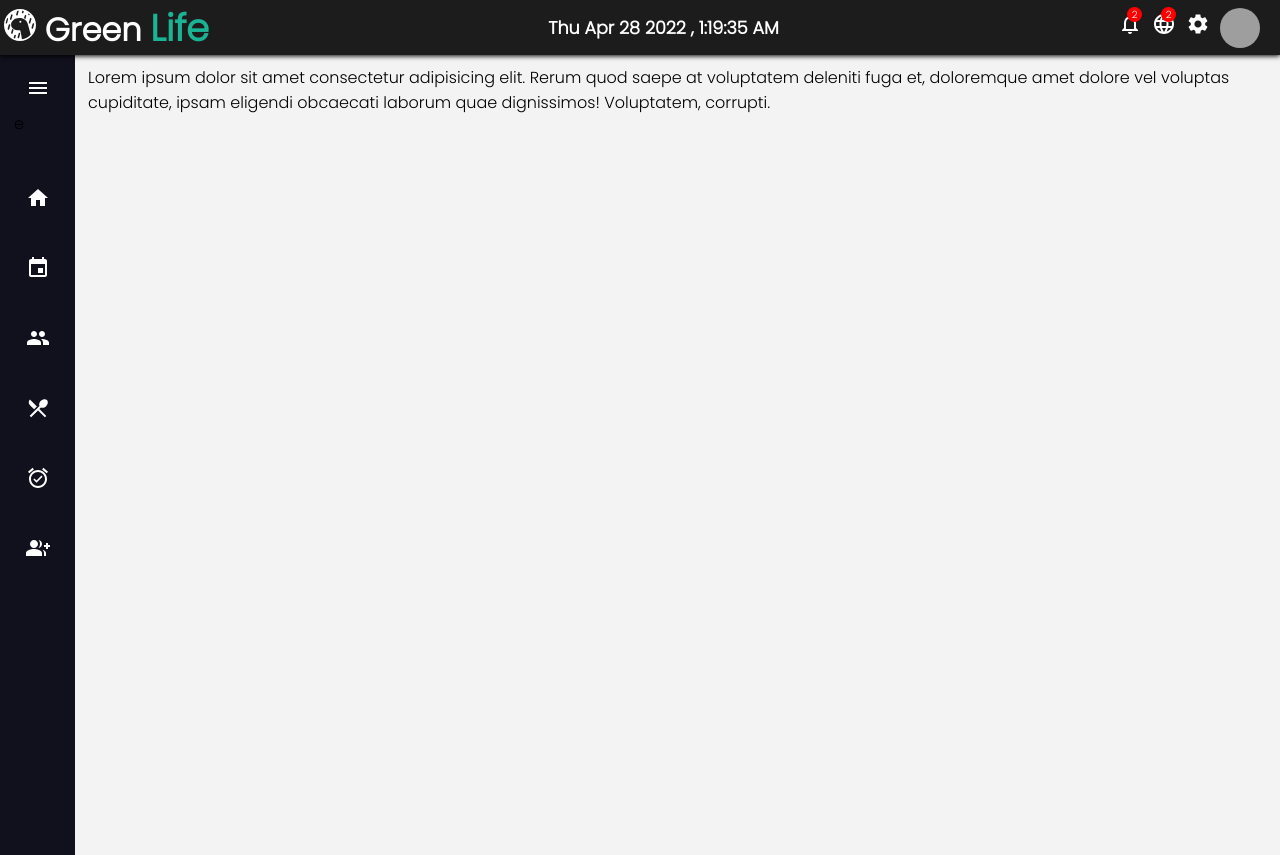
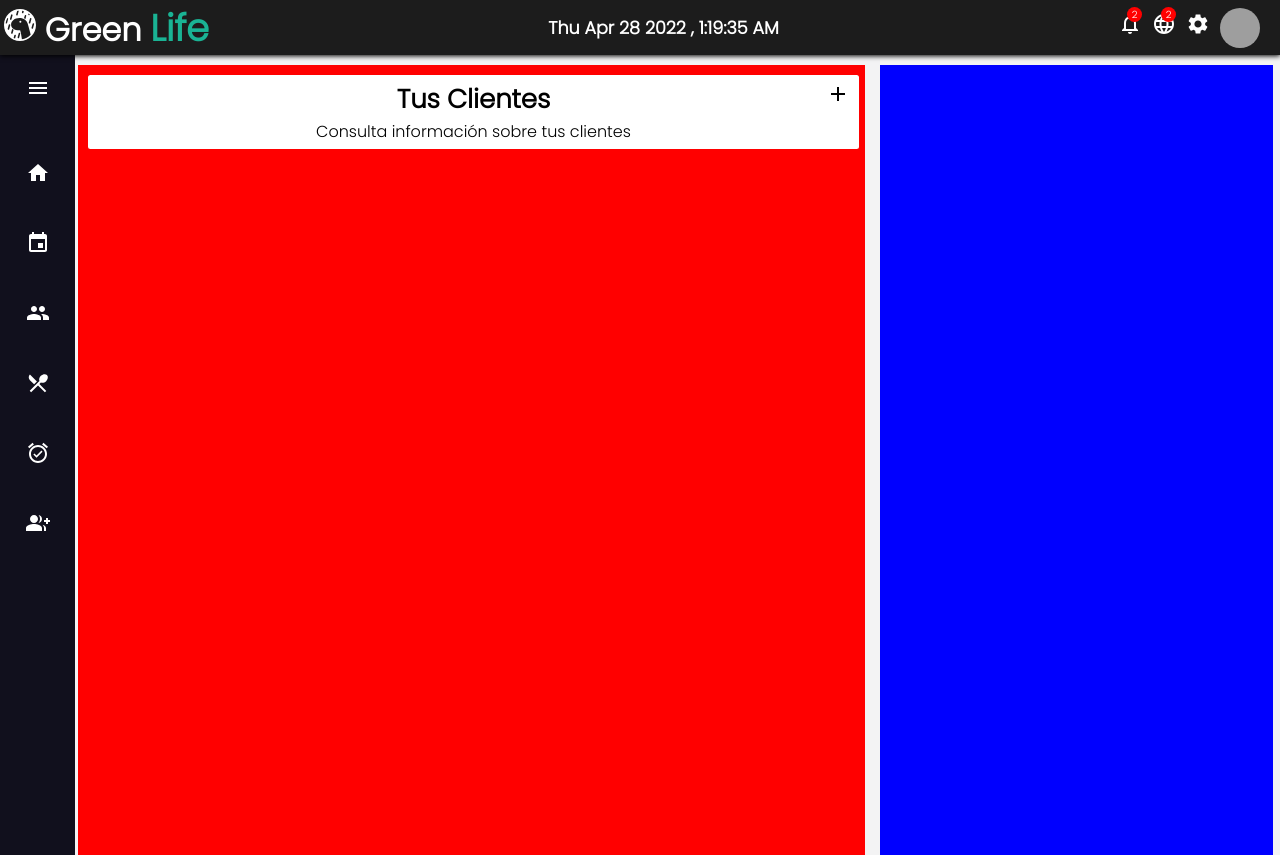
Before and after one commit to AlfredDev/Nutrition-App, a React (Create React App) app in the folder Fronted/: page / in a window 1280 px wide. Built offline with nearby package versions, Linux system fonts and the light colour scheme; grey boxes are pictures that could not be loaded.

Commit message:
Add files via upload

```diff
--- a/Fronted/package.json
+++ b/Fronted/package.json
@@ -12,6 +12,7 @@
     "@testing-library/jest-dom": "^5.16.4",
     "@testing-library/react": "^13.1.0",
     "@testing-library/user-event": "^13.5.0",
+    "axios": "^0.27.2",
     "react": "^18.0.0",
     "react-dom": "^18.0.0",
     "react-icons": "^4.3.1",
--- a/Fronted/src/App.js
+++ b/Fronted/src/App.js
@@ -12,11 +12,14 @@ import Recetas from './Components/Pages/recetas/Recetas';
 import Consultas from './Components/Pages/consultas/Consultas';
 import SidebarEx from "./Components/SideBarAx/SidebarEx";
 import AddCliente from './Components/Modal/AddCliente/AddCliente';
+// import Login from './Components/Login/Login';
 
 
 function App() {
   return (
     <>
+
+
       <BrowserRouter>
         <Header></Header>
         <SidebarEx />
--- a/Fronted/src/Components/Modal/AddCliente/AddCliente.jsx
+++ b/Fronted/src/Components/Modal/AddCliente/AddCliente.jsx
@@ -1,6 +1,6 @@
 import React from "react";
 import { useState } from "react";
-import ExitToAppIcon from '@mui/icons-material/ExitToApp';
+import ExitToAppIcon from "@mui/icons-material/ExitToApp";
 import "./addmodal.css";
 import { Link } from "react-router-dom";
 
@@ -16,13 +16,22 @@ function AddCliente() {
         <div className="modal">
           <div className="overlay">
             <div className="modal-content">
-            <Link to="/" className="close-modal">
-                <i><ExitToAppIcon/></i>
-              </Link>
-              <br/>
-              <h2>Hello Model</h2>
-              <p>Lorem ipsum dolor sit amet consectetur, adipisicing elit. Culpa, fugit. Quae delectus aspernatur quibusdam, accusamus non tempora obcaecati necessitatibus ducimus magni natus deleniti dicta laborum ipsa, ea repudiandae, iste vitaesssssssssssss.</p>
-
+              <div className="modal-header">
+                <Link to="/" className="close-modal">
+                  <i>
+                    {" "}
+                    <ExitToAppIcon />{" "}
+                  </i>
+                </Link>
+                <div className="modal-title">
+                  <div className="title">Registrar el cliente</div>
+                </div>
+                <div className="modal-description">
+                  <div class="description">
+                    Registra tu cliente y sigue programando la cita
+                  </div>
+                </div>
+              </div>
             </div>
           </div>
         </div>
--- a/Fronted/src/Components/Modal/AddCliente/addmodal.css
+++ b/Fronted/src/Components/Modal/AddCliente/addmodal.css
@@ -3,9 +3,13 @@
 
 .close-modal {
      position: absolute;
-     top: 10px;
-     right: 10px;
-     padding: 5px 7px;
+     right: -14px;
+     margin-top: -10px;
+     -webkit-appearance: none;
+     padding: 0;
+     cursor: pointer;
+     background: 0 0;
+     border: 0;
  }
 
 
@@ -24,25 +28,55 @@
  }
 
  .modal-content {
-     position: absolute;
+     position: relative;
      top: 40%;
      left: 50%;
      transform: translate(-50%, -50%);
      line-height: 1.4;
+     background-clip: padding-box;
+     box-shadow: 0 1px 3px rgb(0 0 0 / 30%);
      background: #f1f1f1;
      padding: 14px 28px;
-     border-radius: 3px;
+     border-radius: 4px;
      max-width: 600px;
      min-width: 300px;
  }
 
- .modal-content a{
-     text-decoration: none;
-     color: black;
-     height: 50px;
-     min-width: 50px;
+ .modal-content a i{
+    height: 50px;
+    min-width: 50px;
+    border-radius: 12px;
+    line-height: 50px;
+    text-align: center;
+    position: relative;
+    top: 6px;
+    left: 2px;
  }
 
- h2{
-      text-align: center;
+ .modal-title {
+     text-align: center;
+     font-size:26px;
+     font-weight:700;
+
  }
+
+ .modal-title  title{
+     font-size:1.1rem;
+ }
+
+ .modal-header  .description {
+     font-size:1em;
+     text-align: center;
+     font-weight: 200;
+ }
+
+ .modal-body {
+     padding:20px 30px;
+     padding: top 0;
+     background:none;
+ }
+
+ form{
+     display:block;
+     margin:0 ;
+ }
--- a/Fronted/src/Components/Pages/home/Home.jsx
+++ b/Fronted/src/Components/Pages/home/Home.jsx
@@ -1,9 +1,28 @@
 import React from "react";
 import "./home.css";
+import AddIcon from "@mui/icons-material/Add";
+import { Link } from "react-router-dom";
+import Title from "../../Title/Title";
+
 function Home() {
   return (
     <div className="home">
-      Lorem ipsum dolor sit amet consectetur adipisicing elit. Rerum quod saepe at voluptatem deleniti fuga et, doloremque amet dolore vel voluptas cupiditate, ipsam eligendi obcaecati laborum quae dignissimos! Voluptatem, corrupti.
+      <div className="content">
+        <div className="user-panel">
+          <div className="user-content">
+            <div className="modal-header">
+              <Link to="/" className="close-modal">
+                <i>
+                  {" "}
+                  <AddIcon />{" "}
+                </i>
+              </Link>
+              <Title titulo="Tus Clientes" description="Consulta información sobre tus clientes"/>
+            </div>
+          </div>
+        </div>
+        <div className="estadisticas"></div>
+      </div>
     </div>
   );
 }
--- a/Fronted/src/Components/Pages/home/home.css
+++ b/Fronted/src/Components/Pages/home/home.css
@@ -1,3 +1,56 @@
-.home{
-    flex: 5;
+.home {
+  flex: 5;
 }
+
+.content {
+  display: flex;
+  width: 100%;
+  /* background-color: #fff; */
+  height: 100vh;
+}
+
+.user-panel {
+  flex: 2;
+  background: red;
+  justify-content: center;
+  align-items: center;
+  margin-left: -10px;
+}
+
+.estadisticas {
+  flex: 1;
+  background: blue;
+  margin-left: 15px;
+}
+
+.user-content {
+  background: white;
+  width: 98%;
+  position: relative;
+  min-height: 1px;
+
+  margin-top: 10px;
+    margin-left: 10px;
+    margin-bottom: 10px;
+  padding: 5px;
+  border-radius:2.5px;
+}
+.modal-header a {
+  text-decoration: none;
+  color: black;
+  display: flex;
+  align-items: center;
+  transition: all 0.4s ease;
+  border-radius: 12px;
+  white-space: nowrap;
+  font-size: 24px;
+}
+.modal-header a i {
+    height: 50px;
+    min-width: 50px;
+    border-radius: 12px;
+    text-align: center;
+    position: relative;
+    top: 10px;
+    right: 10px;
+}
--- a/Fronted/src/Components/SideBarAx/SidebarEx.jsx
+++ b/Fronted/src/Components/SideBarAx/SidebarEx.jsx
@@ -60,7 +60,7 @@ const SidebarEx = () => {
         <div class="logo">
           <div class="logo_name"> Dashboard </div>
         </div>
-        e
+
         <i
           class="bx"
           id="btn"
--- /dev/null
+++ b/Fronted/src/Components/Title/Title.jsx
@@ -0,0 +1,21 @@
+import React from "react";
+import "./title.css";
+
+function Title(props) {
+  return (
+    <>
+      <div className="modal-header">
+        <div className="modal-title">
+          <div className="title">{props.titulo}</div>
+        </div>
+        <div className="modal-description">
+          <div class="description">
+            {props.description}
+          </div>
+        </div>
+      </div>
+    </>
+  );
+}
+
+export default Title;
--- /dev/null
+++ b/Fronted/src/Components/Title/title.css
@@ -0,0 +1,16 @@
+.modal-title {
+     text-align: center;
+     font-size:26px;
+     font-weight:700;
+
+ }
+
+ .modal-title  title{
+     font-size:1.1rem;
+ }
+
+ .modal-header  .description {
+     font-size:1em;
+     text-align: center;
+     font-weight: 200;
+ }
```
Also changed, not shown: Fronted/src/Components/Login/Login.jsx (added, +96 -0 lines), Fronted/src/Components/Login/login.css (added, +135 -0 lines), 1 other file (tests, documents, lock files or other folders).
